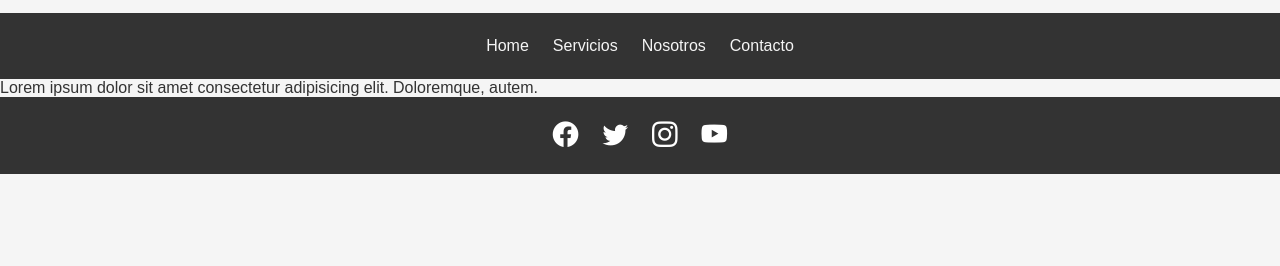
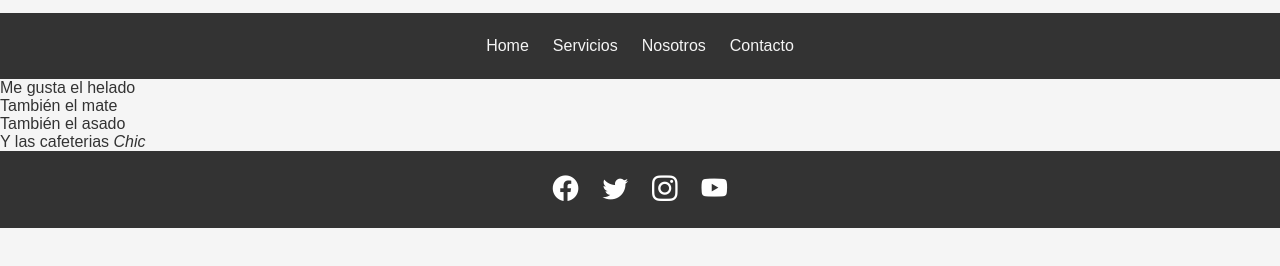
Before and after one commit to Kamus117/clase7, a plain HTML site: page index.html in a window 1280 px wide. Shown: the part 94-360 px from the top of the page. Drawn offline with nearby package versions, Linux system fonts and the light colour scheme.

Commit message:
Agregué una lista

```diff
--- a/css/style.css
+++ b/css/style.css
@@ -77,6 +77,10 @@ header{
 
 /* Main */
 
+ol li span{
+    font-style: italic;
+}
+
 /* Footer */
 .redes{
     display: flex;
--- a/index.html
+++ b/index.html
@@ -32,9 +32,12 @@
     </header>
     <main>
         <section>
-            <p>
-                Lorem ipsum dolor sit amet consectetur adipisicing elit. Doloremque, autem.
-            </p>
+            <ol>
+                <li>Me gusta el helado</li>
+                <li>También el mate</li>
+                <li>También el asado</li>
+                <li>Y las cafeterias <span>Chic</span></li>
+            </ol>
         </section>
     </main>
     <footer>
```
